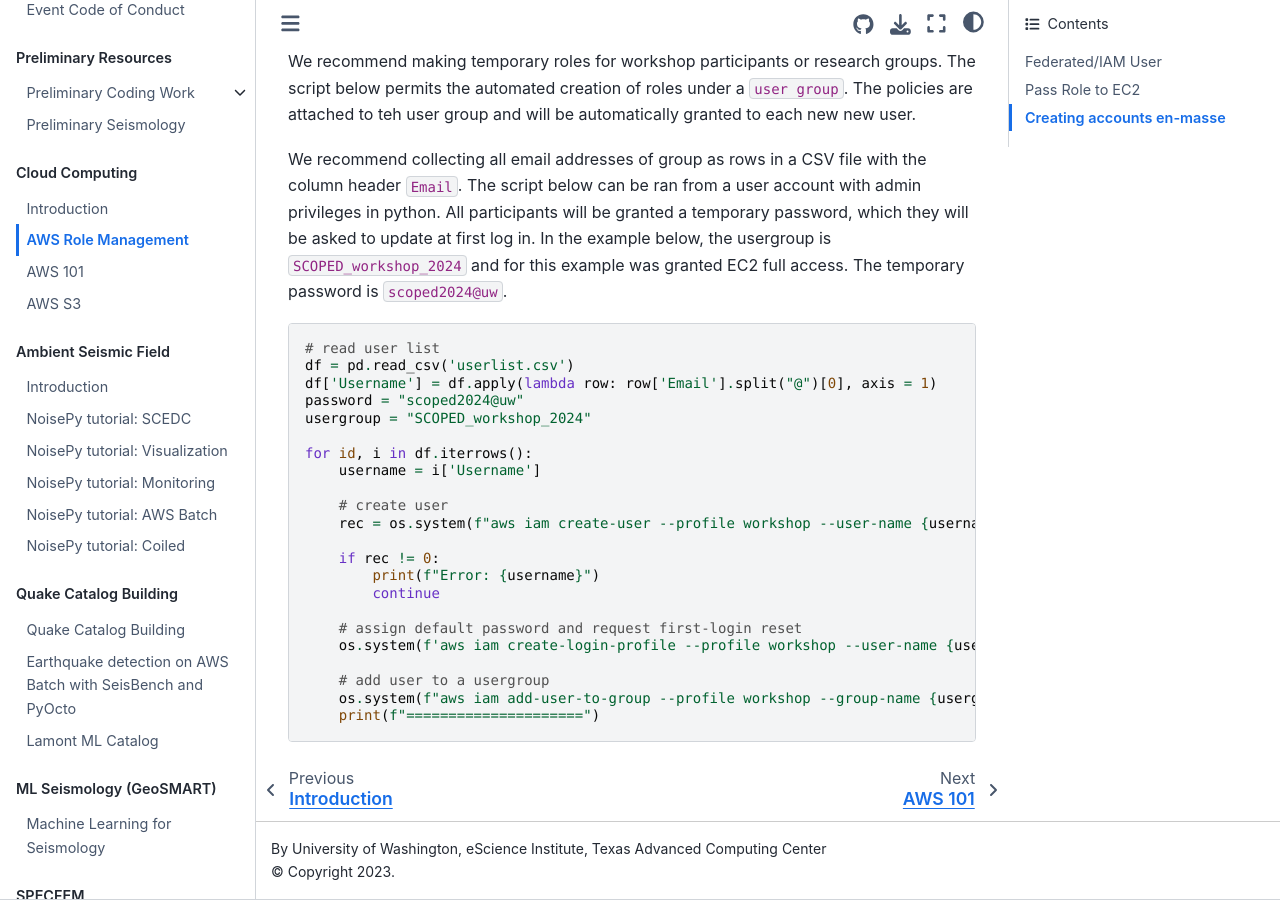
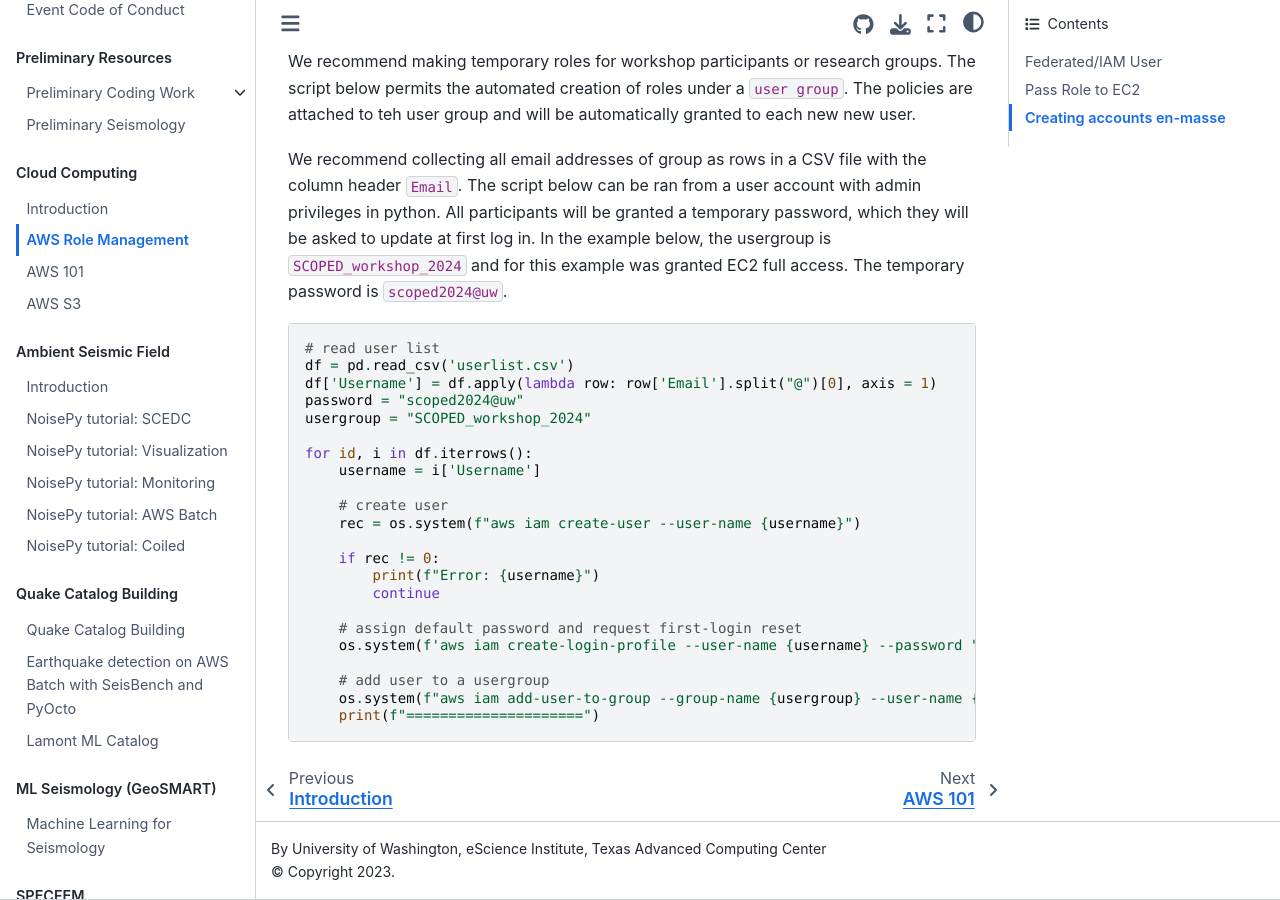
Before and after one commit to SeisSCOPED/HPS-book, a Jupyter Book: the page built from book/chapters/cloud/AWS_iam.md, in a window 1280 px wide and 900 px high, scrolled down 919 px. Built offline with Jupyter Book 1.0.4 settings and Sphinx 7.4.7 and the Sphinx Book theme 1.1.4, drawn with Linux system fonts in a browser that asks for light colours; pages that are not in the unit, such as notebooks, are missing from menus; comment, search, counter and statistics services are not loaded.

Commit message:
Remove Yiyu's credential profile
Signed-off-by: Yiyu Ni <niyiyu@uw.edu>

````diff
--- a/book/chapters/cloud/AWS_iam.md
+++ b/book/chapters/cloud/AWS_iam.md
@@ -32,16 +32,16 @@ for id, i in df.iterrows():
     username = i['Username']
 
     # create user
-    rec = os.system(f"aws iam create-user --profile workshop --user-name {username}")
+    rec = os.system(f"aws iam create-user --user-name {username}")
 
     if rec != 0:
         print(f"Error: {username}")
         continue
 
     # assign default password and request first-login reset
-    os.system(f'aws iam create-login-profile --profile workshop --user-name {username} --password "{password}" --password-reset-required')
+    os.system(f'aws iam create-login-profile --user-name {username} --password "{password}" --password-reset-required')
 
     # add user to a usergroup
-    os.system(f"aws iam add-user-to-group --profile workshop --group-name {usergroup} --user-name {username}")
+    os.system(f"aws iam add-user-to-group --group-name {usergroup} --user-name {username}")
     print(f"=====================")
 ```
````
